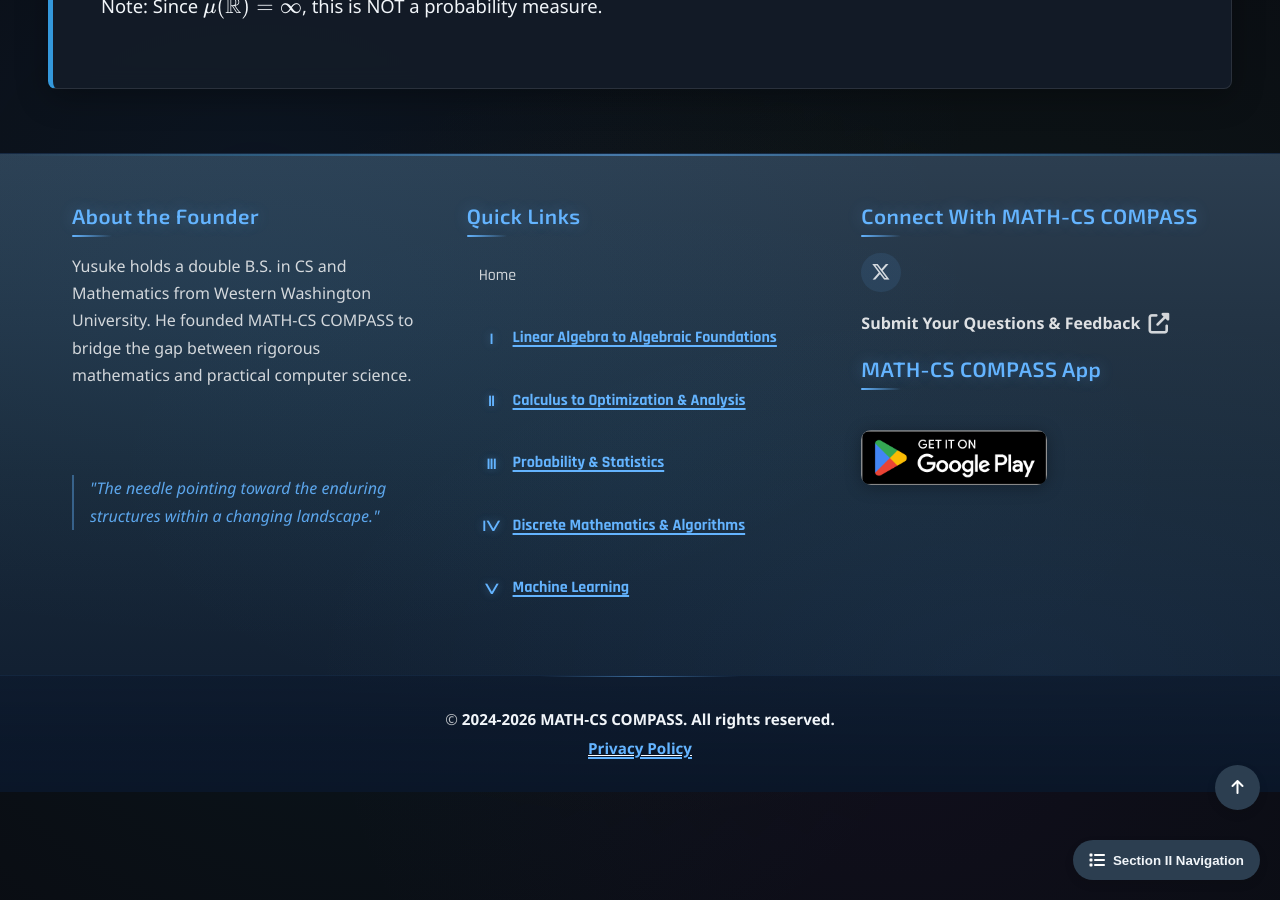
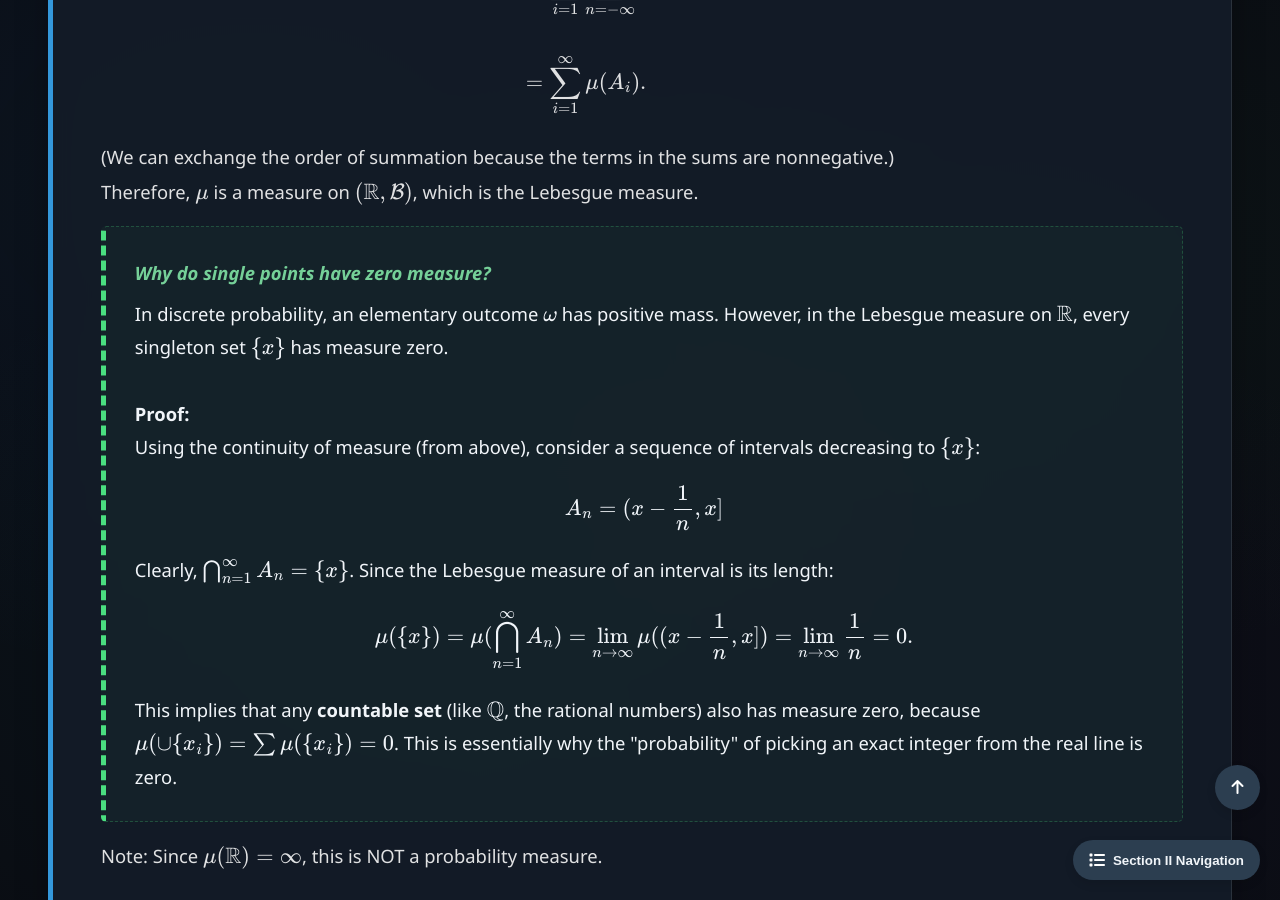
Before and after one commit to Yusukey01/yusukey01.github.io, a Jekyll site: the page built from Mathematics/Calculus/measure.html, in a window 1280 px wide and 900 px high, scrolled down 9442 px. Built offline with Jekyll 4.4.1, drawn with Linux system fonts in a browser that asks for light colours; some of the changed text lies outside the part shown.

Commit message:
fix text

```diff
--- a/Mathematics/Calculus/measure.html
+++ b/Mathematics/Calculus/measure.html
@@ -181,6 +181,23 @@ uses_python: false
                 </p>
 
                 <p>
+                    A crucial consequence of countable additivity is that the probability measure is <strong>continuous</strong>.
+                    If a sequence of events \(A_n\) is monotonic (nested), we can swap the limit and the probability function:
+                </p>
+                <ul style="padding-left: 40px;">
+                    <li><strong>Continuity from below:</strong> If \(A_n \uparrow A\) (i.e., \(A_1 \subset A_2 \subset \dots\) and \(\cup A_n = A\)), then
+                        \[
+                        \lim_{n \to \infty} \mathbb{P}(A_n) = \mathbb{P}(A).
+                        \]
+                    </li>
+                    <li><strong>Continuity from above:</strong> If \(A_n \downarrow A\) (i.e., \(A_1 \supset A_2 \supset \dots\) and \(\cap A_n = A\)), then
+                        \[
+                        \lim_{n \to \infty} \mathbb{P}(A_n) = \mathbb{P}(A).
+                        \]
+                    </li>
+                </ul>
+
+                <p>
                     The countable additivity implies that probabilities (and more generally, measures) behave like the notions of volume:
                     the volume of a countable union of disjoint sets is the sum of their individual "volumes."
                     Indeed, a measure is a <strong>generalized notion of a volume</strong> that characterizes the "size" of sets within a
@@ -295,9 +312,11 @@ uses_python: false
                     rationals: \(\mathbb{Q} \cap [0, 1]\) and irrationals \([0, 1] \setminus \mathbb{Q}\) are Borel sets. Therefore, in short,
                     the Dirichlet function is <strong>Lebesgue measurable</strong>.
                 </div>
-                <br>
+                <p>
                     We are getting closer to the Lebesgue integration, but we would like to learn more about Lebesgue measure.
-                <br><br>
+                </p>
+
+                <p>
                     Consider the sample space \(\Omega = \mathbb{R}\). As usual, we define a \(\sigma\)-algebra of subsets of \(\mathbb{R}\). Let
                     \(\mathcal{C}\) be the collection of all intervals of the form \([a, b]\) and let \(\mathcal{B} = \sigma(\mathcal{C})\) be the
                     \(\sigma\)-algebra that it generates.
@@ -336,7 +355,26 @@ uses_python: false
                     (We can exchange the order of summation because the terms in the sums are nonnegative.)
                     <br>
                     Therefore, \(\mu\) is a measure on \((\mathbb{R}, \mathcal{B})\), which is the Lebesgue measure.
+                </p>
+                <div class="proof">
+                    <span class="proof-title">Why do single points have zero measure?</span>
+                    In discrete probability, an elementary outcome \(\omega\) has positive mass. However, in the Lebesgue measure on \(\mathbb{R}\),
+                    every singleton set \(\{x\}\) has measure zero.
                     <br><br>
+                    <strong>Proof:</strong><br>
+                    Using the continuity of measure (from above), consider a sequence of intervals decreasing to \(\{x\}\):
+                    \[
+                    A_n = (x - \frac{1}{n}, x]
+                    \]
+                    Clearly, \(\bigcap_{n=1}^{\infty} A_n = \{x\}\). Since the Lebesgue measure of an interval is its length:
+                    \[
+                    \mu(\{x\}) = \mu(\bigcap_{n=1}^{\infty} A_n) = \lim_{n \to \infty} \mu((x - \frac{1}{n}, x]) = \lim_{n \to \infty} \frac{1}{n} = 0.
+                    \]
+                    This implies that any <strong>countable set</strong> (like \(\mathbb{Q}\), the rational numbers) also has measure zero,
+                    because \(\mu(\cup \{x_i\}) = \sum \mu(\{x_i\}) = 0\).
+                    This is essentially why the "probability" of picking an exact integer from the real line is zero.
+                </div>
+                <p>
                     Note: Since \(\mu(\mathbb{R}) = \infty\), this is NOT a probability measure.
                 </p>
             </section>
```
Lines whose indentation alone changed are shown as unchanged.
